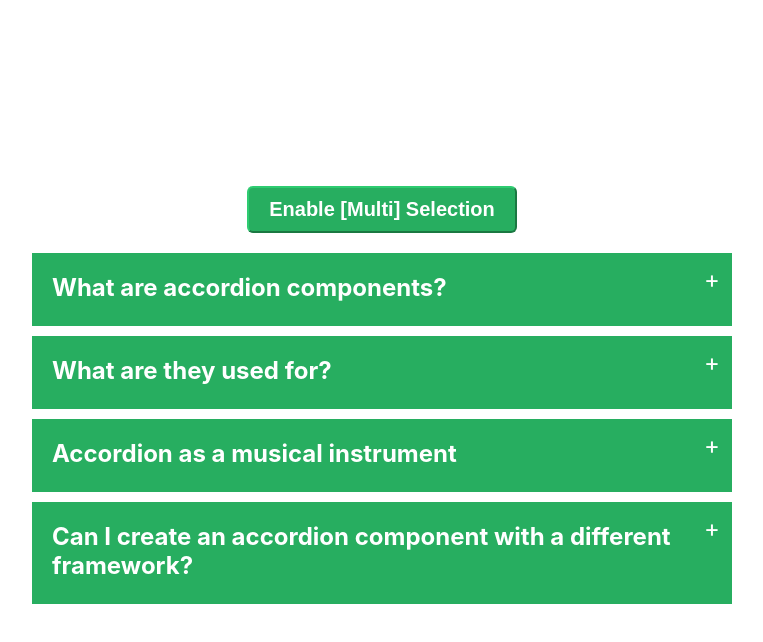
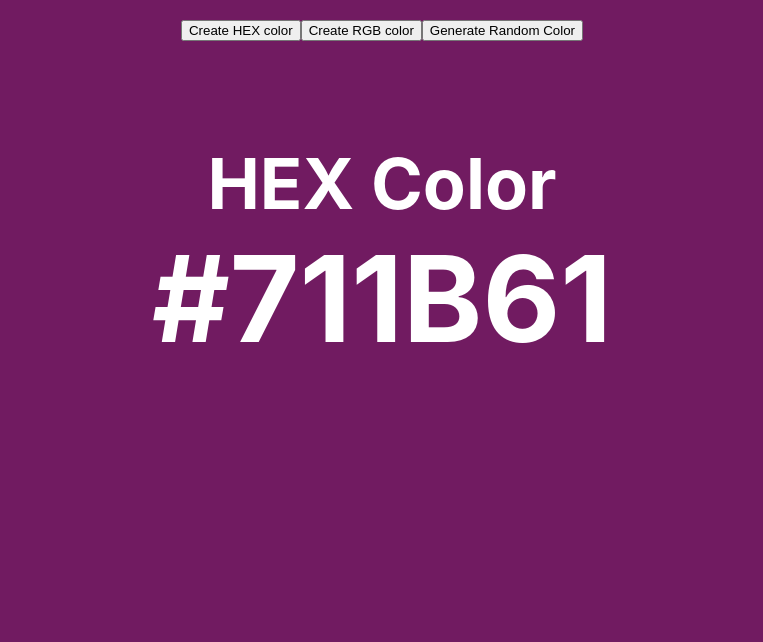
Before and after one commit to Khaanh/My-React-Projects, a React (Create React App) app: page / in a window 1280 px wide. Shown: the top 642 px of the page, without its empty margins (258-1021 px from the left). Built offline with nearby package versions, Linux system fonts and the light colour scheme.

Commit message:
feat: done random color \n added 2 new tasks

```diff
--- a/src/App.js
+++ b/src/App.js
@@ -1,12 +1,16 @@
-import logo from "./logo.svg";
-import "./App.css";
+// import logo from "./logo.svg";
+// import "./App.css";
 import Accordion from "./components/accordion";
+import RandomColor from "./components/random-color";
 
 function App() {
 	return (
 		<div className="App">
 			{/* Accordion component */}
-			<Accordion />
+			{/* <Accordion /> */}
+
+			{/* Random color component */}
+			<RandomColor />
 		</div>
 	);
 }
--- /dev/null
+++ b/src/components/random-color/index.jsx
@@ -0,0 +1,98 @@
+import React, { useEffect, useState } from "react";
+
+/**
+ * * 1) Add generated color for buttons & style buttons
+ * * 2) Make function copy generated color
+ */
+
+export default function RandomColor() {
+	const [typeOfColor, setTypeOfColor] = useState("hex");
+	const [color, setColor] = useState("#000000");
+
+	const randomColorUtility = (length) => {
+		return Math.floor(Math.random() * length);
+	};
+
+	const handleCreateRandomHexColor = () => {
+		const hex = [1, 2, 3, 4, 5, 6, 7, 8, 9, "A", "B", "C", "D", "E", "F"];
+		let hexColor = "#";
+
+		for (let i = 0; i < 6; i++) {
+			hexColor += hex[randomColorUtility(hex.length)];
+		}
+
+		setColor(hexColor);
+	};
+
+	const handleCreateRandomRgbColor = () => {
+		const r = randomColorUtility(256);
+		const g = randomColorUtility(256);
+		const b = randomColorUtility(256);
+
+		setColor(`rgb${r},${g},${b}`);
+	};
+
+	useEffect(() => {
+		if (typeOfColor === "rgb") handleCreateRandomRgbColor();
+		else handleCreateRandomHexColor();
+	}, [typeOfColor]);
+
+	return (
+		<div
+			style={{
+				width: "100vw",
+				height: "100vh",
+				padding: "20px",
+				background: color,
+				boxSizing: "border-box",
+			}}
+		>
+			<div
+				style={{
+					display: "flex",
+					justifyContent: "center",
+				}}
+			>
+				<button onClick={() => setTypeOfColor("hex")}>Create HEX color</button>
+				<button onClick={() => setTypeOfColor("rgb")}>Create RGB color</button>
+				<button
+					onClick={
+						typeOfColor === "hex"
+							? handleCreateRandomHexColor
+							: handleCreateRandomRgbColor
+					}
+				>
+					Generate Random Color
+				</button>
+			</div>
+			<div
+				style={{
+					display: "flex",
+					flexDirection: "column",
+					justifyContent: "center",
+					alignItems: "center",
+					color: "#fff",
+					fontSize: "60px",
+					marginTop: "100px",
+				}}
+			>
+				<h3
+					style={{
+						marginBottom: "0px",
+						marginTop: "0px",
+					}}
+				>
+					{typeOfColor === "rgb" ? "RGB Color" : "HEX Color"}
+				</h3>
+				<h1
+					style={{
+						marginBottom: "0px",
+						marginTop: "0px",
+					}}
+				>
+					{color}
+				</h1>
+			</div>
+		</div>
+	);
+}
```
